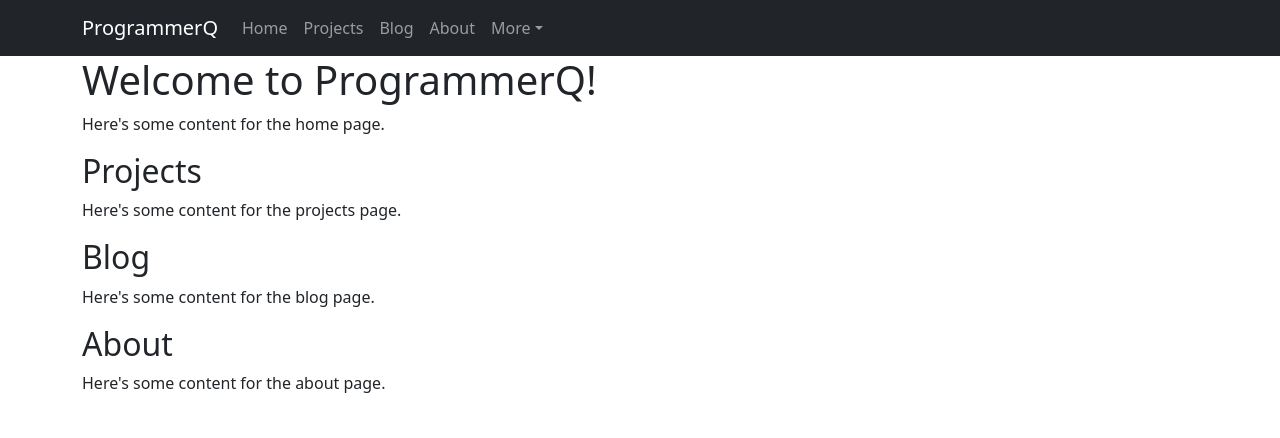
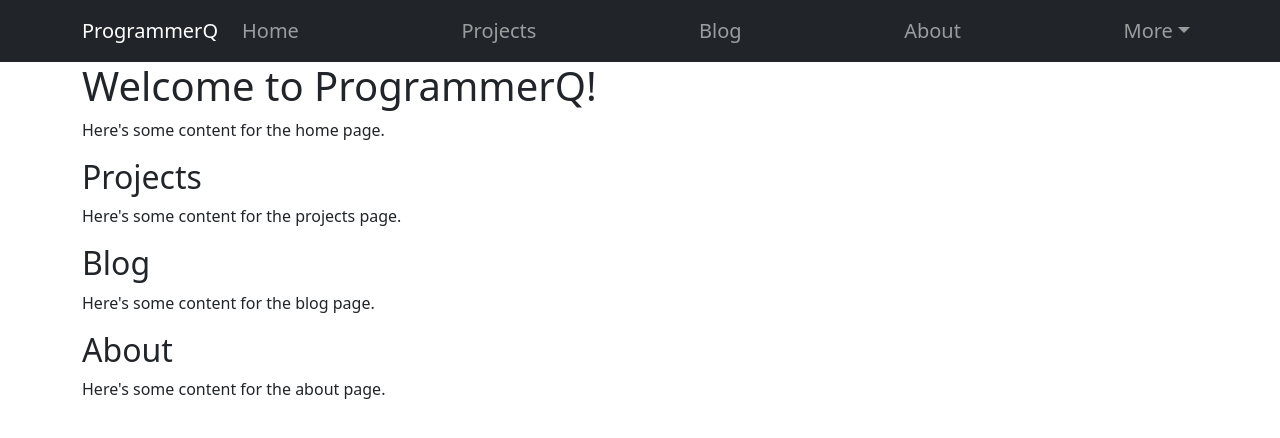
Before and after one commit to semper-proficiens/programmerq, a React (Create React App) app in the folder react-app/: page / in a window 1280 px wide. Shown: the top 438 px of the page. Built offline with nearby package versions, Linux system fonts and the light colour scheme.

Commit message:
Better Navbar

```diff
--- a/react-app/src/App.js
+++ b/react-app/src/App.js
@@ -1,6 +1,7 @@
 import React from 'react';
 import { Nav, Navbar, Container, NavDropdown } from 'react-bootstrap';
 import 'bootstrap/dist/css/bootstrap.min.css';
+import './styles/navbar.css';
 
 function ProgrammerQ() {
     return (
@@ -10,7 +11,7 @@ function ProgrammerQ() {
                     <Navbar.Brand href="#home">ProgrammerQ</Navbar.Brand>
                     <Navbar.Toggle aria-controls="basic-navbar-nav" />
                     <Navbar.Collapse id="basic-navbar-nav">
-              <Nav className="me-auto">
+                        <Nav className="mx-auto">
                             <Nav.Link href="#home">Home</Nav.Link>
                             <Nav.Link href="#projects">Projects</Nav.Link>
                             <Nav.Link href="#blog">Blog</Nav.Link>
--- /dev/null
+++ b/react-app/src/styles/navbar.css
@@ -0,0 +1,8 @@
+.navbar-nav {
+    width: 100%;
+    justify-content: space-between;
+}
+
+.navbar-nav .nav-link {
+    font-size: 20px;
+}
```
Lines whose indentation alone changed are shown as unchanged.
